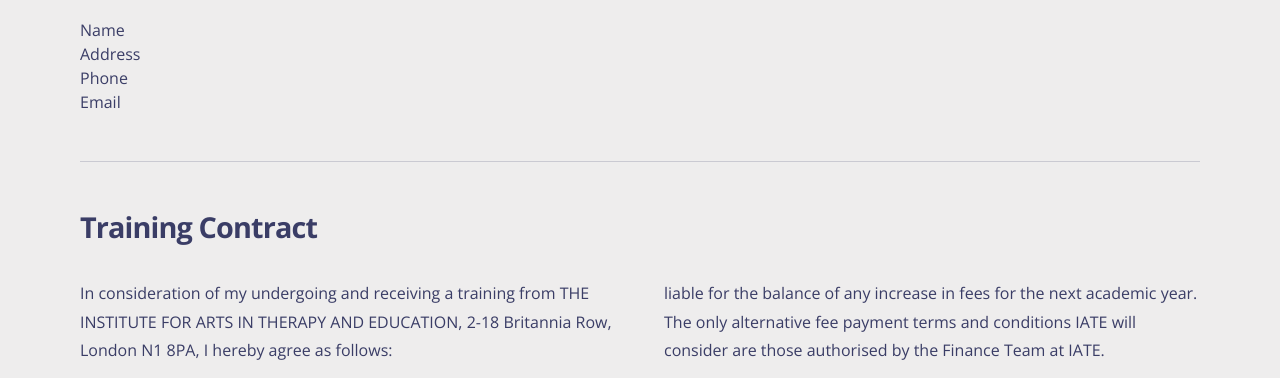
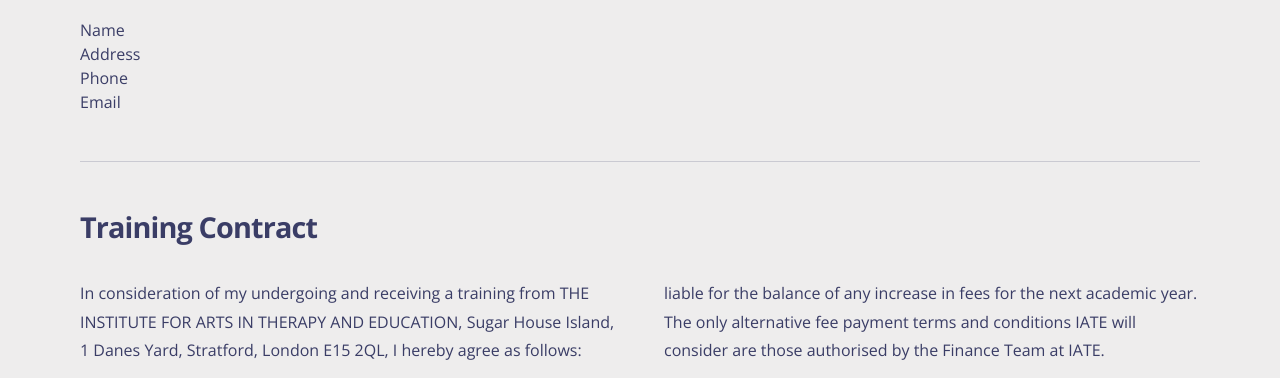
Before and after one commit to iate-automate/iate-netlify-frontend, an Astro site: page /contract in a window 1280 px wide. Shown: the part 371-749 px from the top of the page. Built offline with nearby package versions, Linux system fonts and the light colour scheme; Astro itself is replaced by a stand-in of ours.

Commit message:
Update training contract address in ContractCopy.astro
Updated physical address for IATE

```diff
--- a/src/components/contract/ContractCopy.astro
+++ b/src/components/contract/ContractCopy.astro
@@ -7,7 +7,7 @@
         <h2>Training Contract</h2>
         <div class="contract-copy">
 
-            <p>In consideration of my undergoing and receiving a training from THE INSTITUTE FOR ARTS IN THERAPY AND EDUCATION, 2-18 Britannia Row, London N1 8PA, I hereby agree as follows:</p>
+            <p>In consideration of my undergoing and receiving a training from THE INSTITUTE FOR ARTS IN THERAPY AND EDUCATION, Sugar House Island, 1 Danes Yard, Stratford, London E15 2QL, I hereby agree as follows:</p>
 
             <h3>Requirements and Conduct</h3>
             <p>1. To meet the requirements for training, personal psychotherapy (must be live, not online) and supervision as laid down for this course.</p>
```
